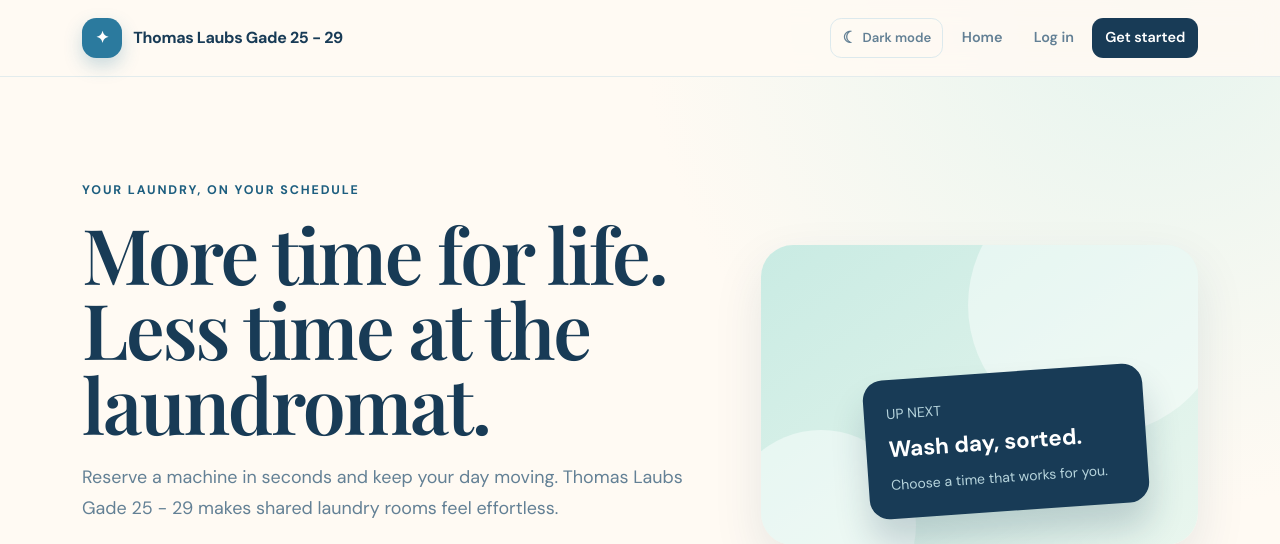
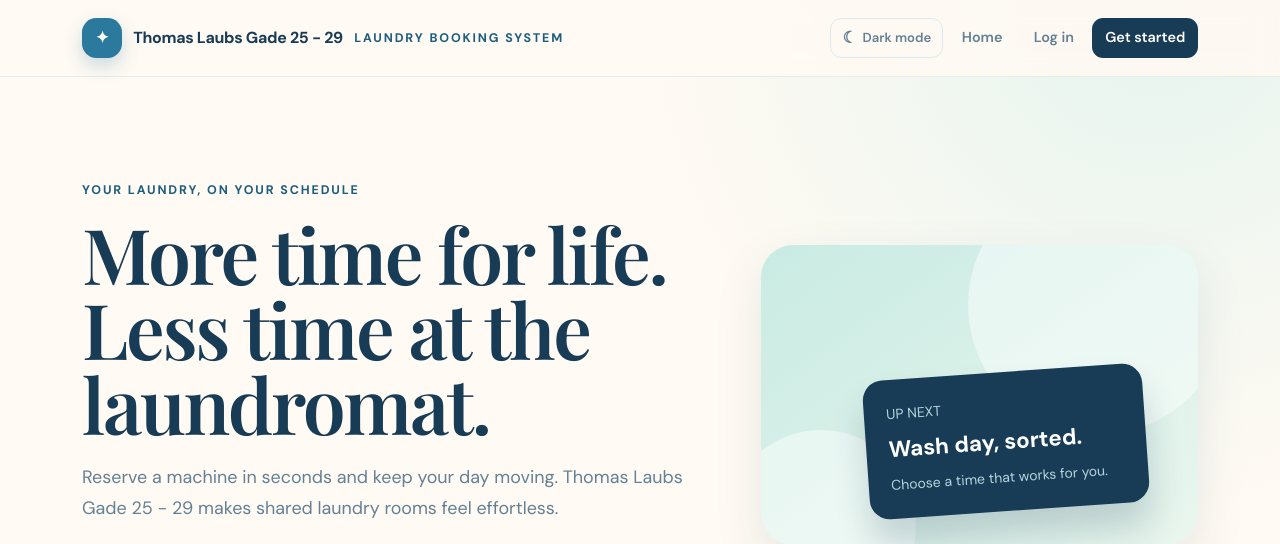
Before and after one commit to elgrandebashky/TLGLaundry, a Flask app: page / in a window 1280 px wide. Shown: the top 544 px of the page. Run offline with Flask 3, Linux system fonts and the light colour scheme.

Commit message:
Update project

```diff
--- a/templates/base.html
+++ b/templates/base.html
@@ -3,7 +3,7 @@
 <head>
     <meta charset="UTF-8">
     <meta name="viewport" content="width=device-width, initial-scale=1">
-    <title>{% block title %}Thomas Laubs Gade 25 - 29{% endblock %}</title>
+    <title>{% block title %}Thomas Laubs Gade 25 - 29 Laundry Booking System{% endblock %}</title>
     <script>
         (() => {
             const savedTheme = localStorage.getItem('theme');
@@ -21,7 +21,8 @@
         <div class="container d-flex align-items-center justify-content-between">
             <a class="brand" href="{{ url_for('home') }}">
                 <span class="brand-mark">✦</span>
-                <span>Thomas Laubs Gade 25 - 29</span>
+                <span>Thomas Laubs Gade 25 - 29 </span>
+                <span class="eyebrow">Laundry Booking System</span>
             </a>
             <div class="nav-links">
                 <button class="theme-toggle" type="button" aria-label="Switch to dark mode" aria-pressed="false">
```
